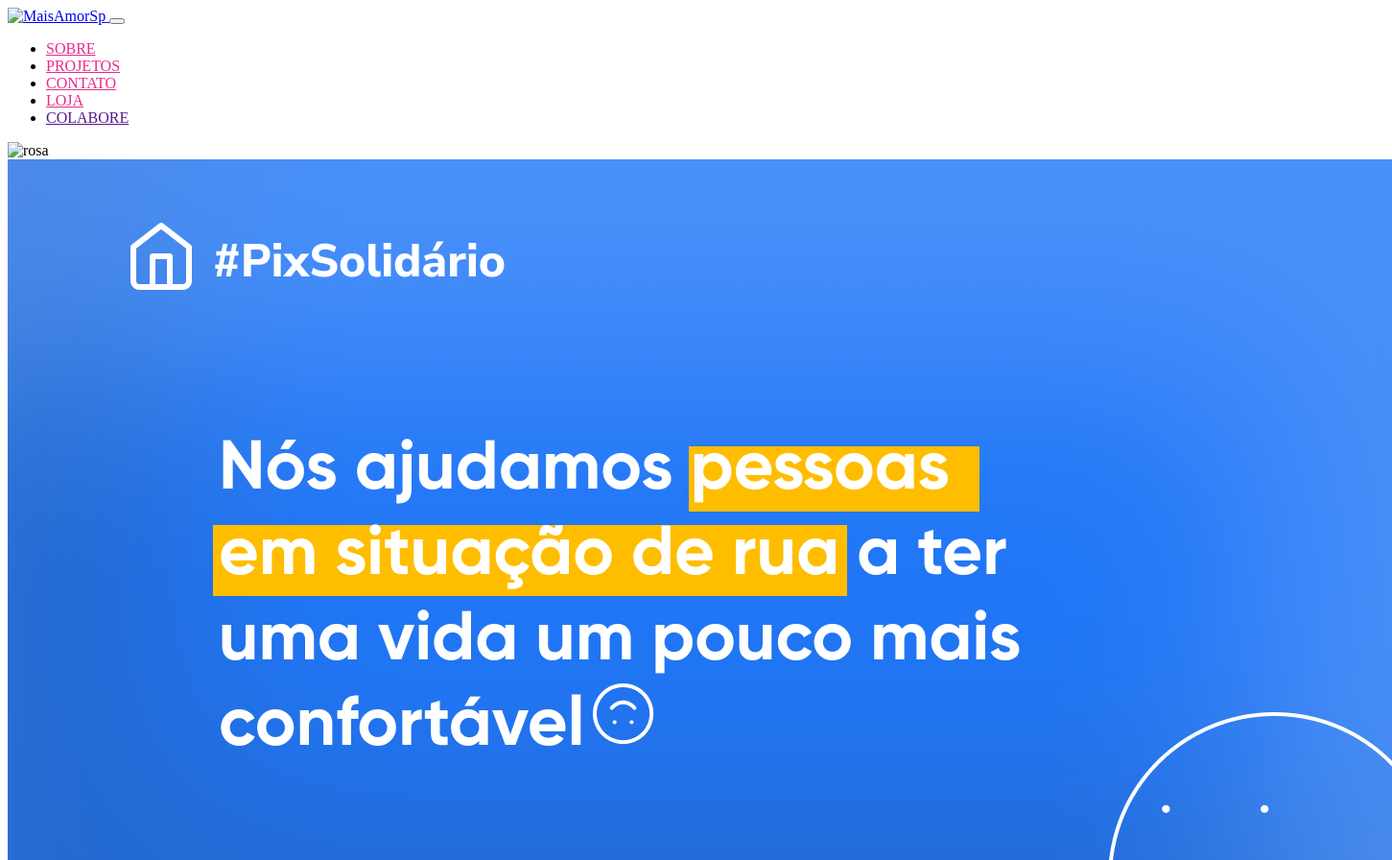
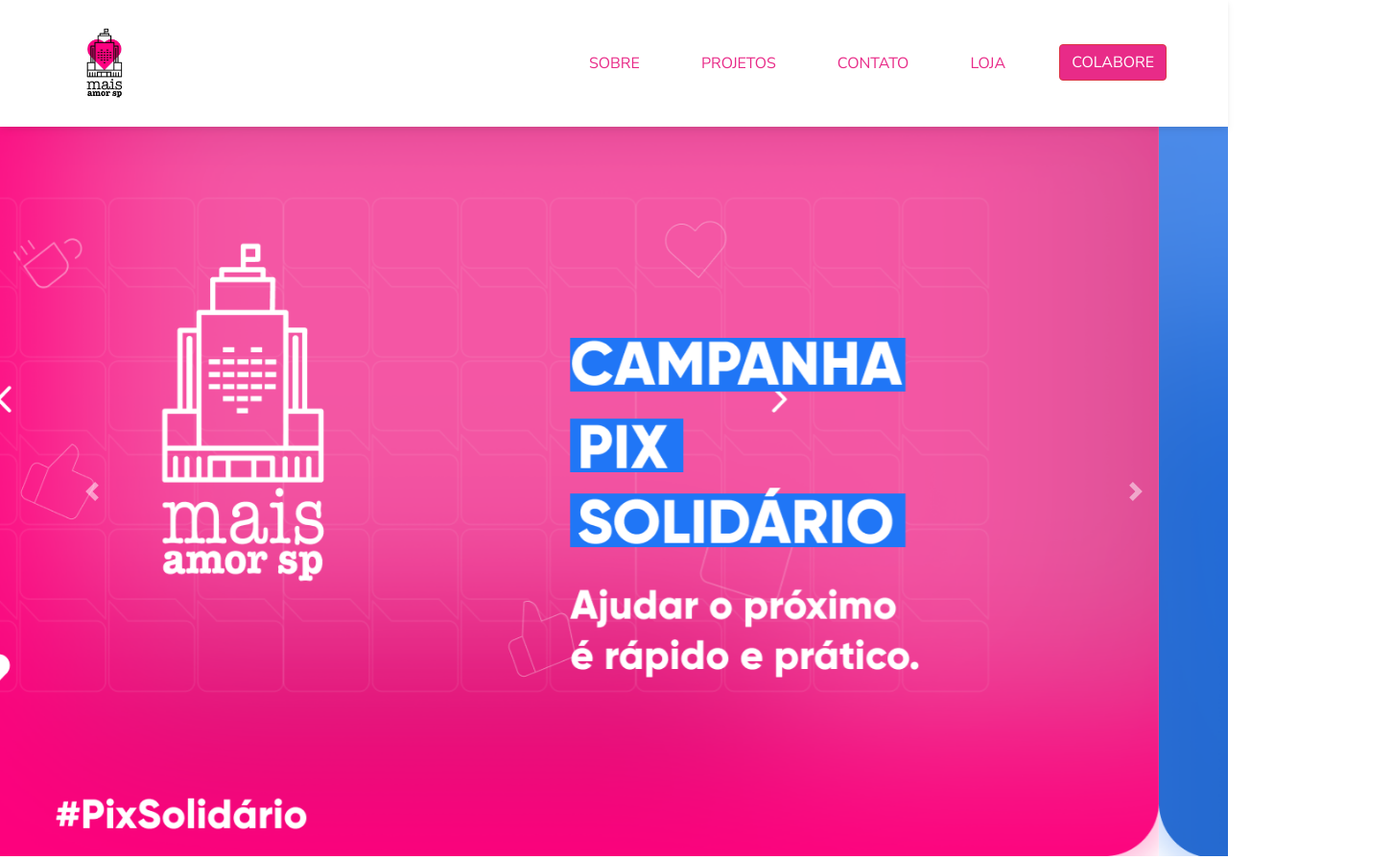
Before and after one commit to Marcos-Ignacio/ONG_Mais_Amor_SP, a plain HTML site: page index.html in a window 1280 px wide. Shown: the top 896 px of the page at 96% size, 1451 px wide, since content can reach past the window. Drawn offline with Linux system fonts and the light colour scheme; the site is published under a folder, as on GitHub Pages, so addresses that start at the root find nothing.

Commit message:
Ajustando bugs e corrigindo identação

```diff
--- a/index.html
+++ b/index.html
@@ -5,19 +5,21 @@
   <meta charset="UTF-8">
   <meta http-equiv="X-UA-Compatible" content="IE=edge">
   <meta name="viewport" content="width=device-width, initial-scale=1.0">
-    <link href="https://fonts.googleapis.com/css2?family=Nunito+Sans:wght@200;300;400;600;700;800;900&display=swap" rel="stylesheet">
+  <link href="https://fonts.googleapis.com/css2?family=Nunito+Sans:wght@200;300;400;600;700;800;900&display=swap"
+    rel="stylesheet">
   <!--bootstrap css-->
-    <link rel="stylesheet" href="/css/bootstrap.css">
-    <link rel="stylesheet" href="/css/style.css">
+  <link rel="stylesheet" href="css/bootstrap.css">
+  <link rel="stylesheet" href="css/style.css">
   <title>ONG Mais Amor SP</title>
 </head>
 
 <body>
   <nav class="navbar navbar-expand-lg navbar-light fixed-top py-3 box-shadow" style="background-color: #fff;">
     <a href="index.html" class="navbar-brand ml-md-5">
-            <img src="/img/logo.jpg" alt="MaisAmorSp">
+      <img src="img/logo.jpg" alt="logo-mais-amor-sp">
     </a>
-        <button class="navbar-toggler" type="button" data-toggle="collapse" data-target="#navbarmenu" aria-controls="navbarSupportedContent" aria-expanded="false" aria-label="Abrir a navegação">
+    <button class="navbar-toggler" type="button" data-toggle="collapse" data-target="#navbarmenu"
+      aria-controls="navbarSupportedContent" aria-expanded="false" aria-label="Abrir a navegação">
       <span class="navbar-toggler-icon"></span>
     </button>
     <div class="collapse navbar-collapse" id="navbarmenu">
@@ -47,7 +49,7 @@
         <div id="carouselcontrole" class="carousel slide" data-ride="carousel">
           <div class="carousel-inner carousel-estilos">
             <div class="carousel-item active">
-                            <img src="/img/carrossel1.png" class="d-block w-100" alt="rosa">
+              <img src="img/carrossel1.png" class="d-block w-100" alt="rosa">
             </div>
             <div class="carousel-item">
               <img src="img/carrossel2.png" class="d-block w-100" alt="azul">
@@ -74,7 +76,7 @@
     <!-- Grid container -->
     <div class="container p-4">
       <!--Grid row-->
-          <div class="row text-justify p-5" >
+      <div class="row text-justify p-5">
         <!--Grid column-->
         <div class="col-lg-4 col-md-12 mb-4 mb-md-0">
           <ul class="list-unstyled">
@@ -90,8 +92,9 @@
         <div class="col-lg-5 col-md-12 mb-4 mb-md-0">
           <h5 class="text-uppercase">ENTRE EM CONTATO:</h5>
           <ul class="list-unstyled">
-                    <li class="py-3"><img src="img/icons/Whatsapp.svg" class="mr-2" alt="ícone de Whatsapp">(11) 9 4746-4503</li>
-                    <li ><img src="img/icons/Email.svg" class="mr-2"  alt="ícone de email"> maisamorsp.projeto@gmail.com</li>
+            <li class="py-3"><img src="img/icons/Whatsapp.svg" class="mr-2" alt="ícone de Whatsapp">(11) 9 4746-4503
+            </li>
+            <li><img src="img/icons/Email.svg" class="mr-2" alt="ícone de email"> maisamorsp.projeto@gmail.com</li>
           </ul>
         </div>
         <!--Grid column-->
```
Lines whose indentation alone changed are shown as unchanged.
